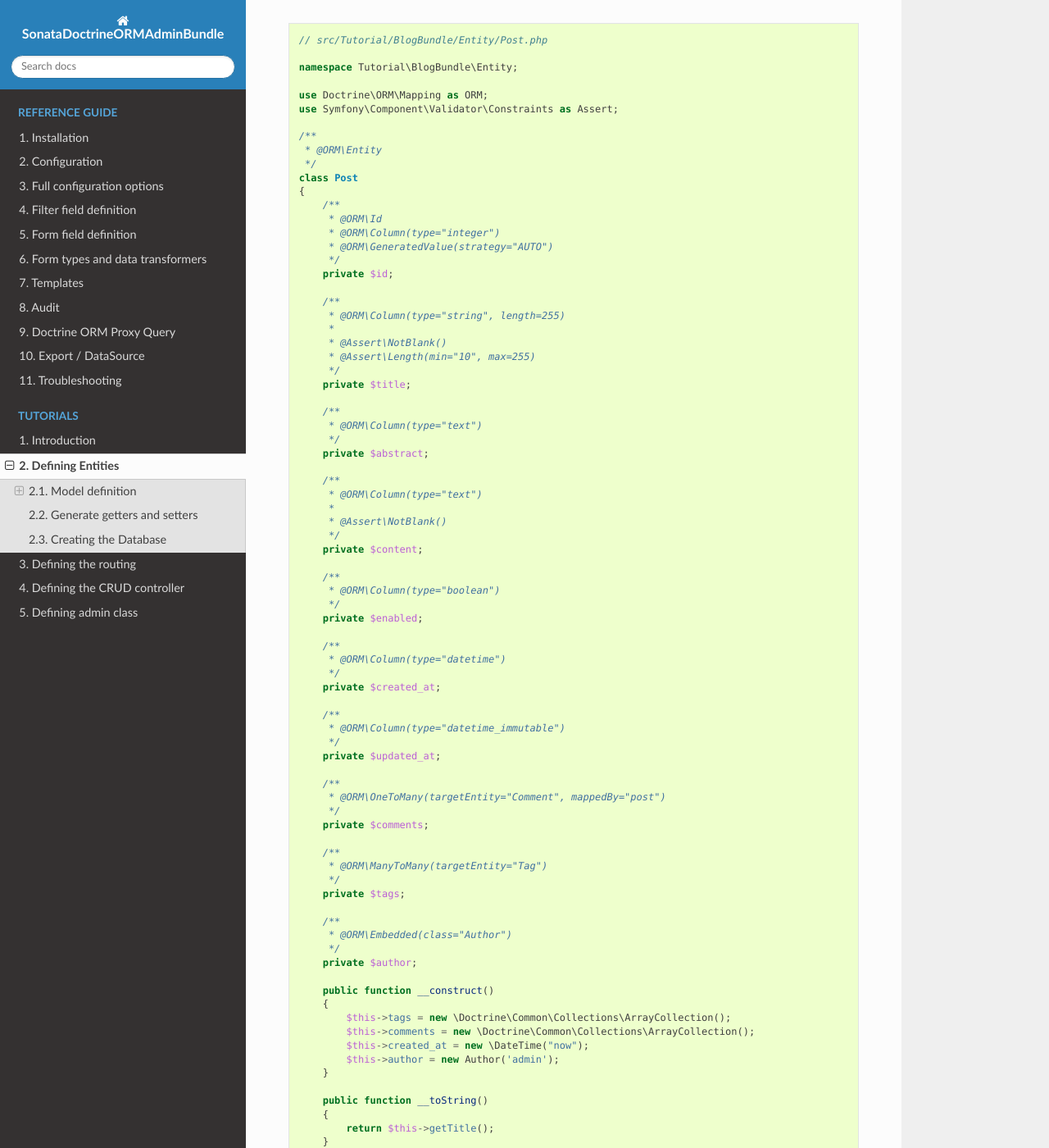
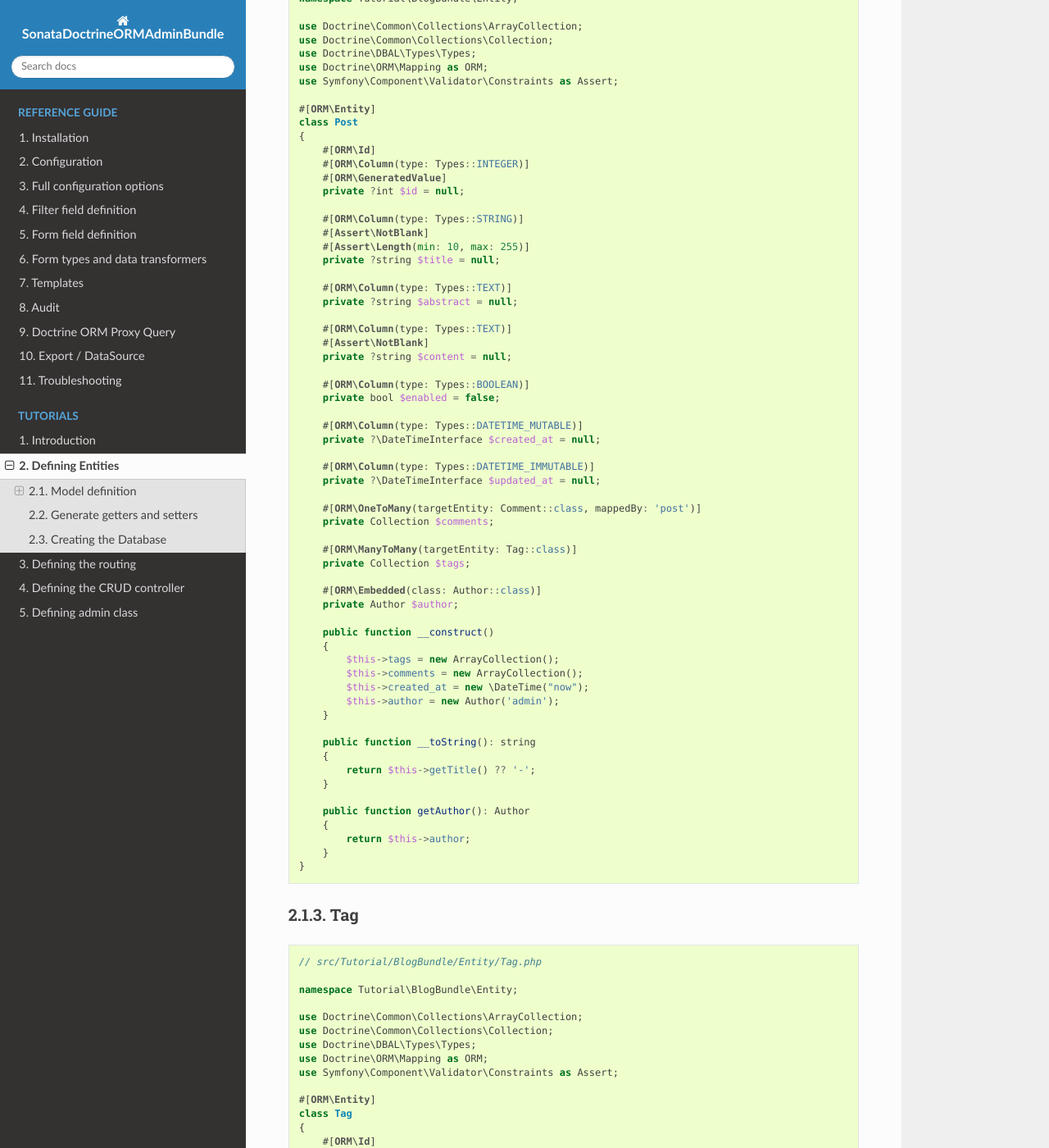
Before and after one commit to sonata-project/SonataDoctrineORMAdminBundle, a Sphinx documentation site: the page built from docs/tutorial/creating_your_first_admin_class/defining_entities.rst, in a window 1280 px wide and 1400 px high, scrolled down 896 px. Shown: the whole window at 82% size. Built offline with Sphinx 7.4.7 and the Read the Docs theme 2.0.0, drawn with Linux system fonts in a browser that asks for light colours; some of the changed text lies outside the part shown.

Commit message:
Use attributes in docs (#1729)

```diff
--- a/docs/reference/filter_field_definition.rst
+++ b/docs/reference/filter_field_definition.rst
@@ -96,7 +96,7 @@ StringListFilter
 ----------------
 
 This filter is made for filtering on values saved in databases as serialized arrays of strings with the
-``@ORM\Column(type="array")`` annotation. It is recommended to use another table and ``OneToMany`` relations
+``#[ORM\Column(type: Types::ARRAY)]`` attribute. It is recommended to use another table and ``OneToMany`` relations
 if you want to make complex ``SQL`` queries or if your table is too big and you get performance issues but
 this filter can provide some basic queries::
 
--- a/docs/tutorial/creating_your_first_admin_class/defining_entities.rst
+++ b/docs/tutorial/creating_your_first_admin_class/defining_entities.rst
@@ -25,24 +25,19 @@ Author
 
     namespace Tutorial\BlogBundle\Entity;
 
+    use Doctrine\DBAL\Types\Types;
     use Doctrine\ORM\Mapping as ORM;
 
-    /**
-     * @ORM\Embeddable
-     */
+    #[ORM\Embeddable]
     class Author
     {
-        /**
-         * @ORM\Column(type = "string")
-         */
-        private $name;
-
-        public function __construct($name)
-        {
-            $this->name = $name;
+        public function __construct(
+            #[ORM\Column(type: Types::STRING)]
+            private string $name
+        ) {
         }
 
-        public function getName()
+        public function getName(): string
         {
             return $this->name;
         }
@@ -57,85 +52,64 @@ Post
 
     namespace Tutorial\BlogBundle\Entity;
 
+    use Doctrine\Common\Collections\ArrayCollection;
+    use Doctrine\Common\Collections\Collection;
+    use Doctrine\DBAL\Types\Types;
     use Doctrine\ORM\Mapping as ORM;
     use Symfony\Component\Validator\Constraints as Assert;
 
-    /**
-     * @ORM\Entity
-     */
+    #[ORM\Entity]
     class Post
     {
-        /**
-         * @ORM\Id
-         * @ORM\Column(type="integer")
-         * @ORM\GeneratedValue(strategy="AUTO")
-         */
-        private $id;
+        #[ORM\Id]
+        #[ORM\Column(type: Types::INTEGER)]
+        #[ORM\GeneratedValue]
+        private ?int $id = null;
 
-        /**
-         * @ORM\Column(type="string", length=255)
-         *
-         * @Assert\NotBlank()
-         * @Assert\Length(min="10", max=255)
-         */
-        private $title;
+        #[ORM\Column(type: Types::STRING)]
+        #[Assert\NotBlank]
+        #[Assert\Length(min: 10, max: 255)]
+        private ?string $title = null;
 
-        /**
-         * @ORM\Column(type="text")
-         */
-        private $abstract;
+        #[ORM\Column(type: Types::TEXT)]
+        private ?string $abstract = null;
 
-        /**
-         * @ORM\Column(type="text")
-         *
-         * @Assert\NotBlank()
-         */
-        private $content;
+        #[ORM\Column(type: Types::TEXT)]
+        #[Assert\NotBlank]
+        private ?string $content = null;
 
-        /**
-         * @ORM\Column(type="boolean")
-         */
-        private $enabled;
+        #[ORM\Column(type: Types::BOOLEAN)]
+        private bool $enabled = false;
 
-        /**
-         * @ORM\Column(type="datetime")
-         */
-        private $created_at;
+        #[ORM\Column(type: Types::DATETIME_MUTABLE)]
+        private ?\DateTimeInterface $created_at = null;
 
-        /**
-         * @ORM\Column(type="datetime_immutable")
-         */
-        private $updated_at;
+        #[ORM\Column(type: Types::DATETIME_IMMUTABLE)]
+        private ?\DateTimeInterface $updated_at = null;
 
-        /**
-         * @ORM\OneToMany(targetEntity="Comment", mappedBy="post")
-         */
-        private $comments;
+        #[ORM\OneToMany(targetEntity: Comment::class, mappedBy: 'post')]
+        private Collection $comments;
 
-        /**
-         * @ORM\ManyToMany(targetEntity="Tag")
-         */
-        private $tags;
+        #[ORM\ManyToMany(targetEntity: Tag::class)]
+        private Collection $tags;
 
-        /**
-         * @ORM\Embedded(class="Author")
-         */
-        private $author;
+        #[ORM\Embedded(class: Author::class)]
+        private Author $author;
 
         public function __construct()
         {
-            $this->tags = new \Doctrine\Common\Collections\ArrayCollection();
-            $this->comments = new \Doctrine\Common\Collections\ArrayCollection();
+            $this->tags = new ArrayCollection();
+            $this->comments = new ArrayCollection();
             $this->created_at = new \DateTime("now");
             $this->author = new Author('admin');
         }
 
-        public function __toString()
+        public function __toString(): string
         {
-            return $this->getTitle();
+            return $this->getTitle() ?? '-';
         }
 
-        public function getAuthor()
+        public function getAuthor(): Author
         {
             return $this->author;
         }
@@ -150,45 +124,38 @@ Tag
 
     namespace Tutorial\BlogBundle\Entity;
 
+    use Doctrine\Common\Collections\ArrayCollection;
+    use Doctrine\Common\Collections\Collection;
+    use Doctrine\DBAL\Types\Types;
     use Doctrine\ORM\Mapping as ORM;
     use Symfony\Component\Validator\Constraints as Assert;
 
-    /**
-     * @ORM\Entity
-     */
+    #[ORM\Entity]
     class Tag
     {
-        /**
-         * @ORM\Id
-         * @ORM\Column(type="integer")
-         * @ORM\GeneratedValue(strategy="AUTO")
-         */
-        private $id;
+        #[ORM\Id]
+        #[ORM\Column(type: Types::INTEGER)]
+        #[ORM\GeneratedValue]
+        private ?int $id = null;
 
-        /**
-         * @ORM\Column(type="string")
-         * @Assert\NotBlank()
-         */
-        private $name;
+        #[ORM\Column(type: Types::STRING)]
+        #[Assert\NotBlank]
+        private ?string $name = null;
 
-        /**
-         * @ORM\Column(type="boolean")
-         */
-        private $enabled;
+        #[ORM\Column(type: Types::BOOLEAN)]
+        private bool $enabled = false;
 
-        /**
-         * @ORM\ManyToMany(targetEntity="Post")
-         */
-        private $posts;
+        #[ORM\ManyToMany(targetEntity: Post::class)]
+        private Collection $posts;
 
         public function __construct()
         {
-            $this->posts = new \Doctrine\Common\Collections\ArrayCollection();
+            $this->posts = new ArrayCollection();
         }
 
-        public function __toString()
+        public function __toString(): string
         {
-            return $this->getName();
+            return $this->getName() ?? '-';
         }
     }
 
@@ -201,54 +168,39 @@ Comment
 
     namespace Tutorial\BlogBundle\Entity;
 
+    use Doctrine\DBAL\Types\Types;
     use Doctrine\ORM\Mapping as ORM;
     use Symfony\Component\Validator\Constraints as Assert;
 
-    /**
-     * @ORM\Entity
-     */
+    #[ORM\Entity]
     class Comment
     {
-        /**
-         * @ORM\Id
-         * @ORM\Column(type="integer")
-         * @ORM\GeneratedValue(strategy="AUTO")
-         */
-        private $id;
+        #[ORM\Id]
+        #[ORM\Column(type: Types::INTEGER)]
+        #[ORM\GeneratedValue]
+        private ?int = null;
 
-        /**
-         * @ORM\Column(type="string")
-         *
-         * @Assert\NotBlank()
-         */
-        private $name;
+        #[ORM\Column(type: Types::STRING)]
+        #[Assert\NotBlank]
+        private ?string $name = null;
 
-        /**
-         * @ORM\Column(type="string")
-         *
-         * @Assert\NotBlank()
-         */
-        private $email;
+        #[ORM\Column(type: Types::STRING)]
+        #[Assert\NotBlank]
+        private ?string $email = null;
 
-        /**
-         * @ORM\Column(type="string")
-         */
-        private $url;
+        #[ORM\Column(type: Types::STRING)]
+        private ?string $url = null;
 
-        /**
-         * @ORM\Column(type="text")
-         * @Assert\NotBlank()
-         */
-        private $message;
+        #[ORM\Column(type: Types::TEXT)]
+        #[Assert\NotBlank]
+        private ?string $message = null;
 
-        /**
-         * @ORM\ManyToOne(targetEntity="Post")
-         */
-        private $post;
+        #[ORM\ManyToOne(targetEntity: Post::class)]
+        private ?Post $post = null;
 
-        public function __toString()
+        public function __toString(): string
         {
-            return $this->getName();
+            return $this->getName() ?? '-';
         }
     }
 
@@ -260,16 +212,18 @@ Comment
 
     For example, in a use case where `InnoDB-optimised binary UUIDs`_ is implemented::
 
+        use Doctrine\DBAL\Types\Types;
+        use Doctrine\ORM\Mapping as ORM;
+        use Ramsey\Uuid\Doctrine\UuidOrderedTimeGenerator;
+        use Ramsey\Uuid\UuidInterface;
+
         class Comment
         {
-            /**
-             * @var \Ramsey\Uuid\UuidInterface
-             * @Id
-             * @Column(type="uuid_binary_ordered_time", unique=true)
-             * @GeneratedValue(strategy="CUSTOM")
-             * @CustomIdGenerator(class="Ramsey\Uuid\Doctrine\UuidOrderedTimeGenerator")
-             */
-            private $id;
+            #[ORM\Id]
+            #[ORM\Column(type: Types::INTEGER)]
+            #[ORM\GeneratedValue(strategy: 'CUSTOM')]
+            #[ORM\CustomIdGenerator(class: UuidOrderedTimeGenerator::class)]
+            private ?UuidInterface $id = null;
 
             // ...
         }
```
